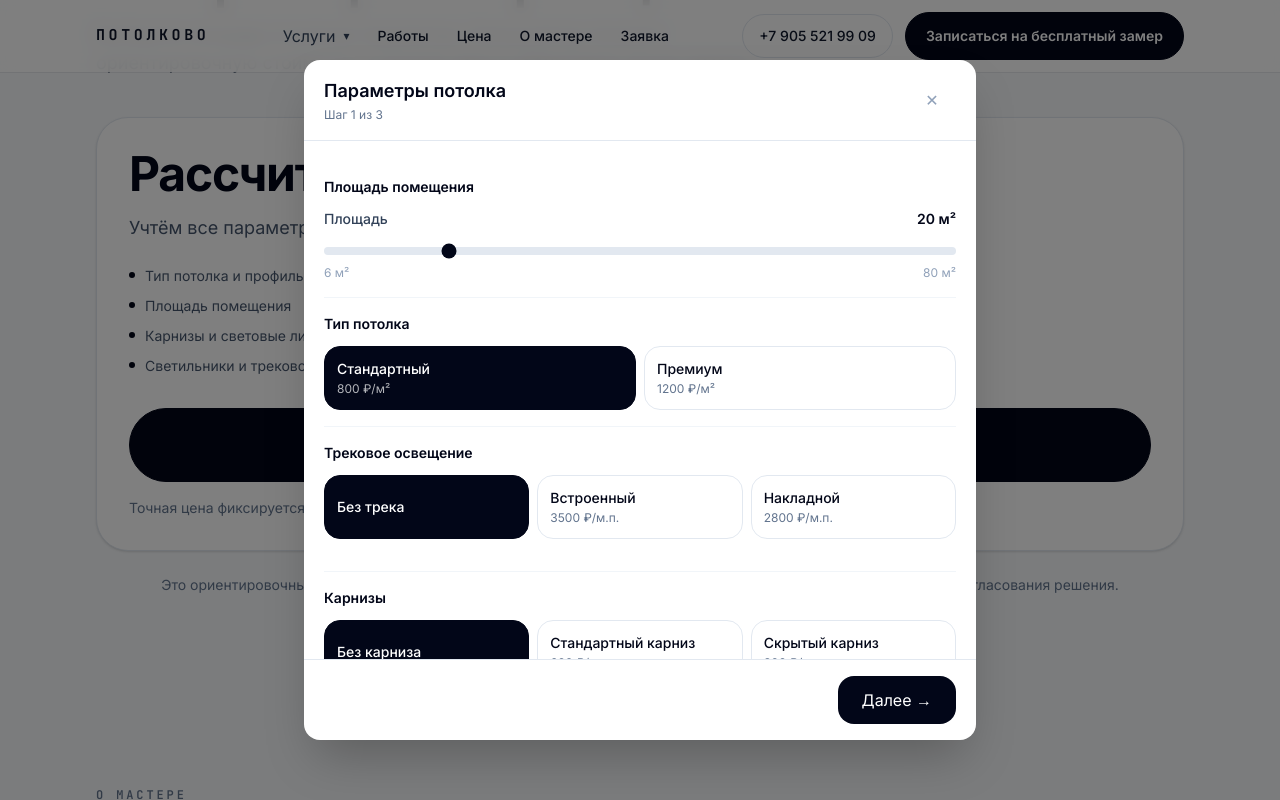
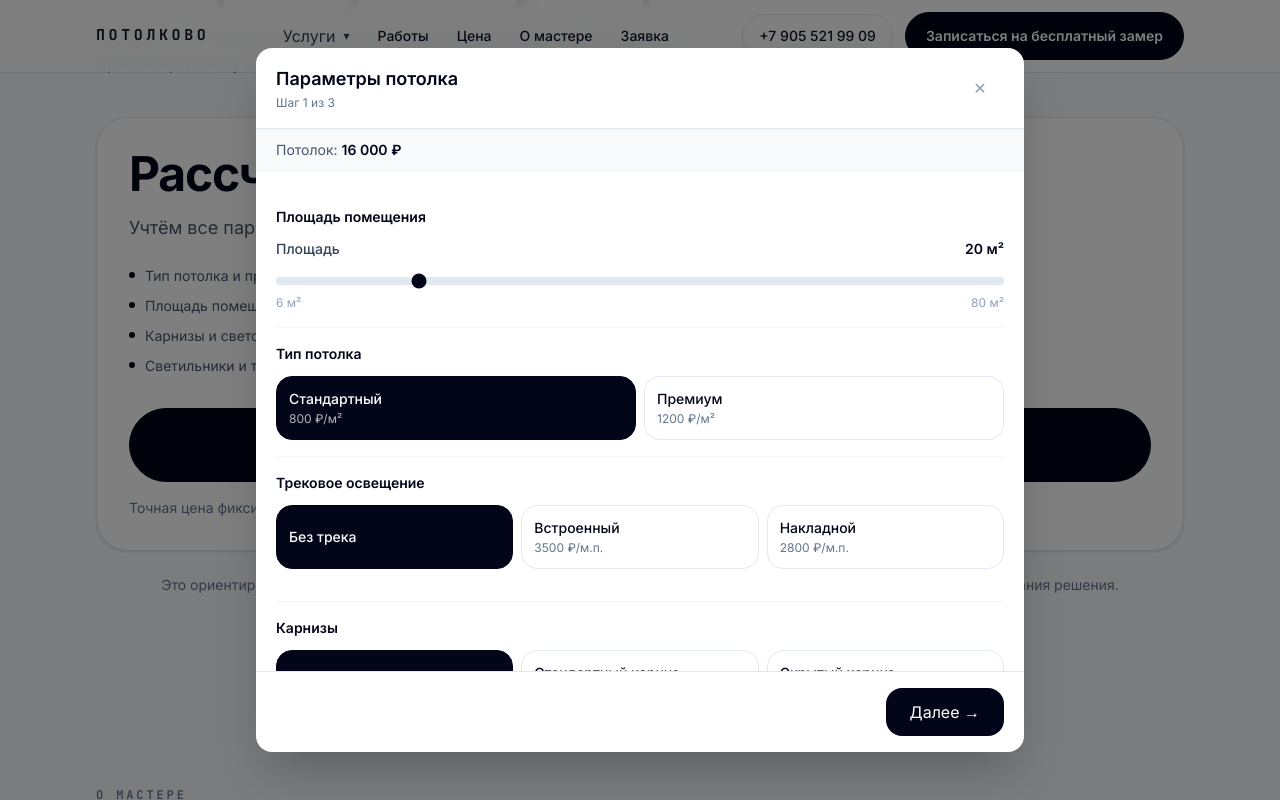
Before and after one commit to svladimirtsk-crypto/nextjs-potolkovo, a Next.js app: page / in a window 1280 px wide. Both pictures are taken after a click on the button "Рассчитать стоимость". Shown: the part 1885-2685 px from the top of the page. Built offline with nearby package versions, Linux system fonts and the light colour scheme.

Commit message:
Update calculator-modal.tsx

```diff
--- a/components/calculator-modal/calculator-modal.tsx
+++ b/components/calculator-modal/calculator-modal.tsx
@@ -7,6 +7,7 @@ import type { WizardStep } from "@/lib/calculator-modal-types";
 import { useCalculatorModal } from "./calculator-modal-context";
 import { usePriceCalculatorBridge } from "@/components/home/price-calculator-context";
 import { scrollToAnchorTarget } from "@/lib/scroll-to-anchor";
+import { PriceStrip } from "./price-strip";
 import { WizardStep0Calculator } from "./wizard-step0-calculator";
 import { WizardStep1Lighting } from "./wizard-step1-lighting";
 import { WizardStep2Summary } from "./wizard-step2-summary";
@@ -30,8 +31,14 @@ function getFocusableElements(container: HTMLElement): HTMLElement[] {
 }
 
 export function CalculatorModal() {
-  const { isOpen, currentStep, closeCalculator, goToStep, options, lightingDraft } =
-    useCalculatorModal();
+  const {
+    isOpen,
+    currentStep,
+    closeCalculator,
+    goToStep,
+    options,
+    lightingDraft,
+  } = useCalculatorModal();
   const { hasInteracted, snapshot, setSnapshot, setHasInteracted } =
     usePriceCalculatorBridge();
 
@@ -170,7 +177,7 @@ export function CalculatorModal() {
           role="dialog"
           aria-modal="true"
           aria-labelledby="calc-modal-title"
-          className={`pointer-events-auto w-full md:max-w-2xl bg-white md:rounded-2xl rounded-t-2xl shadow-2xl max-h-[90dvh] md:max-h-[85dvh] flex flex-col ${transitionClass} ${
+          className={`pointer-events-auto w-full md:max-w-3xl bg-white md:rounded-2xl rounded-t-2xl shadow-2xl max-h-[90dvh] md:max-h-[88dvh] flex flex-col ${transitionClass} ${
             visible
               ? "opacity-100 translate-y-0 md:scale-100"
               : "opacity-0 translate-y-4 md:scale-95"
@@ -199,15 +206,25 @@ export function CalculatorModal() {
             </button>
           </div>
 
+          {/* PriceStrip — desktop: between header and body */}
+          <div className="hidden md:block shrink-0">
+            <PriceStrip />
+          </div>
+
           {/* Body */}
           <div className="flex-1 overflow-y-auto px-5 py-5">
-            <div className={currentStep === 0 ? "" : "hidden"}>
+            {currentStep === 0 ? (
               <WizardStep0Calculator preset={activePreset} />
-            </div>
+            ) : null}
             {currentStep === 1 ? <WizardStep1Lighting /> : null}
             {currentStep === 2 ? (
               <WizardStep2Summary onConfirm={handleConfirm} />
             ) : null}
+          </div>
+
+          {/* PriceStrip — mobile: sticky above footer */}
+          <div className="md:hidden shrink-0 sticky bottom-0">
+            <PriceStrip />
           </div>
 
           {/* Footer */}
```
